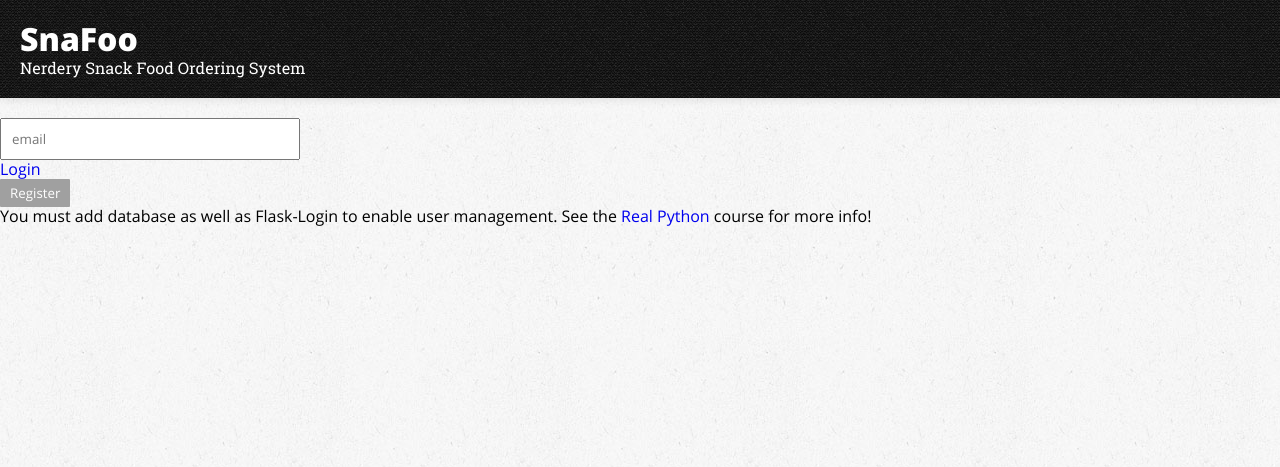
After one commit to abitb/snacks-flask, a Flask app: page /register in a window 1280 px wide. The commit adds this page. Shown: the top 467 px of the page. Run offline with Flask 2, Linux system fonts and the light colour scheme.

Commit message:
add config, requirements, register.html, webservice_client. update app, forms, and model

```diff
--- a/app.py
+++ b/app.py
@@ -1,14 +1,78 @@
 from flask import Flask, render_template, request, session, redirect, url_for
-import routes
 
-# default port 5000
-app = Flask(__name__)
+from config import config
+import webservice_client
+import model
+from forms import *
 
 
-@app.route('/')
+# Default port is 5000.
+app = Flask(__name__)
+# Take configuration from config.py.
+app.config.from_object(config['development'])
+# Set sqlite database location
+model.Models.db_file = config['development'].DATABASE_URI
+webservice_client.ApiKey = config['development'].API_KEY
+
+
+@app.route("/", methods=["GET","POST"])
 def index():
-    return render_template('pages/index.html')
+    # Make sure any user who can see the pages have provided their nerdery email.
+    if "email" not in session:
+        return redirect(url_for("register"))
 
-@app.route('/suggestions')
+    error = {}
+    snacks = {}
+
+    model_vote = model.Votes(session["email"])
+    allowed_vote = model_vote.get_allowed_votes()
+
+    # When user request to view the page, get data to display.
+    if request.method == "GET":
+        resp = webservice_client.get_snacks_from_web_service()
+
+        if resp:
+            always_purchased, suggested_so_far = webservice_client.separate_optional_snacks(resp)
+            snack_tally = model_vote.get_tally()
+
+            suggested_so_far = [
+                {"id": 2000, "lastPurchaseDate": "12/1/2014", "name": "Donuts", "optional": True, "purchaseCount": 1, "purchaseLocations": ""},
+                {"id": 2001, "lastPurchaseDate": "12/1/2014", "name": "Spam", "optional": True, "purchaseCount": 1, "purchaseLocations": ""},
+                {"id": 2002, "lastPurchaseDate": "12/1/2014", "name": "Buckets of M&M's", "optional": True, "purchaseCount": 1, "purchaseLocations": ""},
+                {"id": 2002, "lastPurchaseDate": "10/1/2014", "name": "Pistachios", "optional": True, "purchaseCount": 1, "purchaseLocations": ""},
+            ]
+    # If web service is down, set error.
+        else:
+            error["error":"Sorry, we can't get snack information from OCD right now." ]
+            always_purchased, suggested_so_far = ([],[])
+
+    # When user submitted vote, process the interaction.
+    if request.method == "POST":
+        pass
+
+    # If post:
+    #   Get vote from request
+    #   If vote.count > user. Get_allowed_vote()
+    #       set error_message
+    #   Else
+    #       Validate vote number
+    #       Vote.Register_votes(vote)
+    # Display with error
+    #
+    return render_template("pages/index.html")
+
+
+@app.route("/suggestions")
 def suggestions():
-    return render_template('pages/suggestions.html')
+    return render_template("pages/suggestions.html")
+
+@app.route("/register", methods=["GET","POST"])
+def register():
+    if "email" in session:
+        return redirect(url_for("index"))
+
+    if request.method == "POST":
+        pass
+
+    form = IndentifyUserForm(request.form)
+    return render_template("pages/register.html", form=form)
--- a/forms.py
+++ b/forms.py
@@ -1,6 +1,6 @@
-from flask_wft import form
+from flask_wtf import Form
 from wtforms import StringField, SubmitField
-from wtforms.validators import DataRequired, Email
+from wtforms.validators import DataRequired, Email, Regexp
 
 class IndentifyUserForm(Form):
 	email = StringField("email",validators=[
--- /dev/null
+++ b/requirements.txt
@@ -0,0 +1,2 @@
+Flask
+Flask-WTF
--- a/templates/layouts/main.html
+++ b/templates/layouts/main.html
@@ -28,13 +28,13 @@
     <link rel="stylesheet" media="screen, projection" href="/static/assets/styles/modern.css" />
 </head>
 <body>
-    {% block navigation %}
     <div class="masthead" role="banner">
         <div class="masthead-hd">
             <h1 class="hdg hdg_1 mix-hdg_extraBold"><a href="index.html">SnaFoo</a>
             </h1>
             <p class="masthead-hd-sub">Nerdery Snack Food Ordering System</p>
         </div>
+        {% block navigation %}
         <div class="masthead-nav" role="navigation">
             <ul>
                 <li><a href="{{ url_for('index') }}">Voting</a>
@@ -45,8 +45,8 @@
                 </li>
             </ul>
         </div>
+        {% endblock %}
     </div>
-    {% endblock %}
 {% block content %}
 {% endblock %}
 </body>
--- /dev/null
+++ b/templates/pages/register.html
@@ -0,0 +1,13 @@
+{% extends "/layouts/main.html" %}
+
+{% block navigation %}
+{% endblock %}
+
+{% block content %}
+<form method="post" class="form">
+  {{ form.email(class_ = 'form-control', placeholder = form.email.label.text, required = true) }}
+  <p class="pull-left"><a href="{{ url_for('register') }}">Login</a></p>
+  <input type="submit" value="Register" class="btn btn-primary btn-lg btn-block"  disabled>
+  <p>You must add database as well as Flask-Login to enable user management. See the <a href="http://www.realpython.com">Real Python</a> course for more info!</p>
+</form>
+{% endblock %}
--- /dev/null
+++ b/webservice_client.py
@@ -0,0 +1,36 @@
+import requests
+
+ApiKey = "a1bacf53-c847-4b5d-81fa-822b8138ecda"
+
+def get_snacks_from_web_service():
+	"""
+	get current list of snack foods from Nerdery web service
+	:returns: list of dicts, of snack info (in unicode)
+	:returns: False if web service is not working
+	"""
+	payload = {"ApiKey": ApiKey}
+	resp = requests.get("https://api-snacks.nerderylabs.com/v1/snacks/", params=payload)
+
+	if resp.status_code == 200:
+	# {id, lastPurchaseDate, name, optional, purchaseCount, purchaseLocations}
+		return resp.json()
+	else:
+		return False
+
+def separate_optional_snacks(snacks_from_ws):
+	"""
+	take response from webservice and return 2 lists depending on if
+	the snack is optional
+	:param snacks_from_ws: list of dicts, data structure returned from nerdery webservice
+	:returns: tuple of 2 lists -- always_purchased and suggested_so_far
+	"""
+	always_purchased = []
+	suggested_so_far = []
+	for snack in snacks_from_ws:
+	    if snack["optional"] == False:
+	        always_purchased.append(snack)
+	    else:
+	        suggested_so_far.append(snack)
+	return (always_purchased, suggested_so_far)
+
+# lastPurchaseDate maybe empty
```
Also changed, not shown: config.py (added, +16 -0 lines), model.py (+62 -53 lines), README.md.
